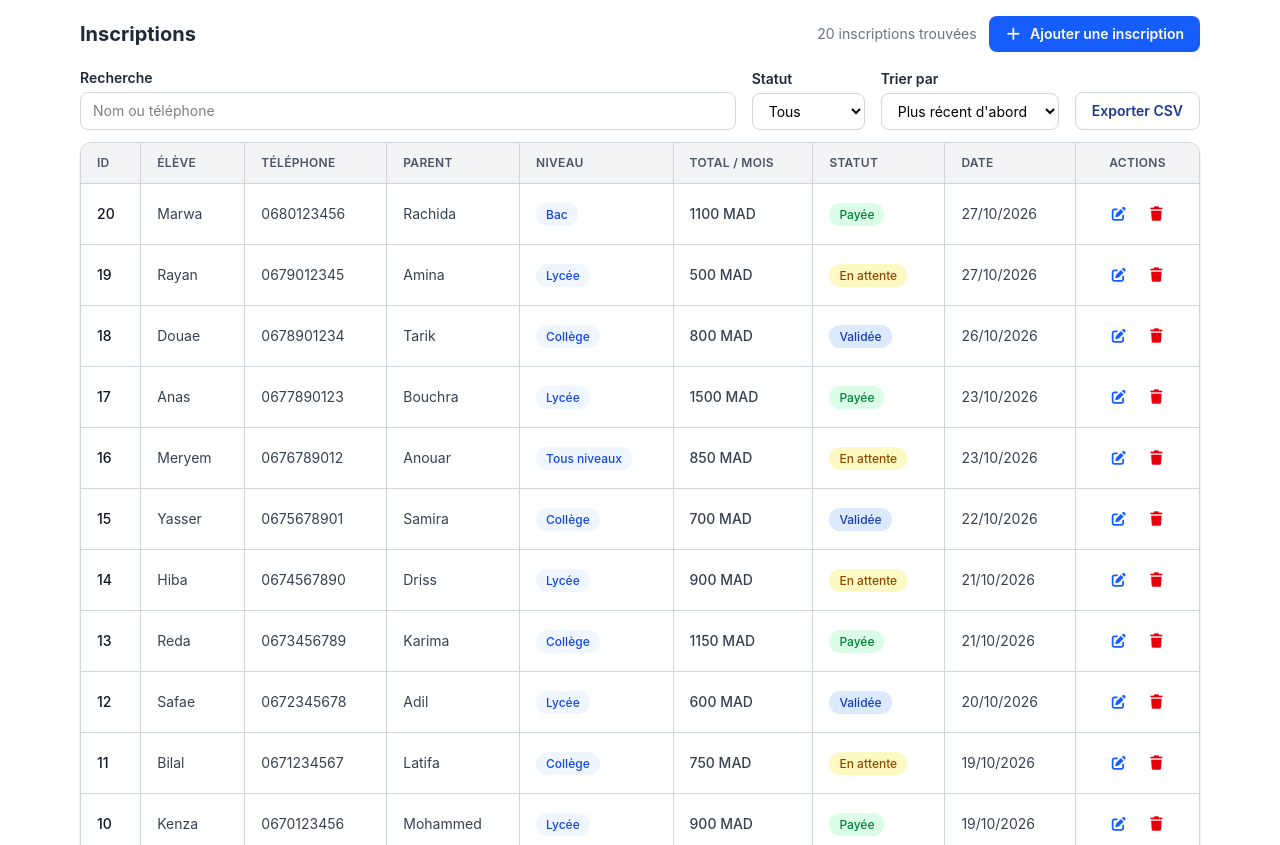
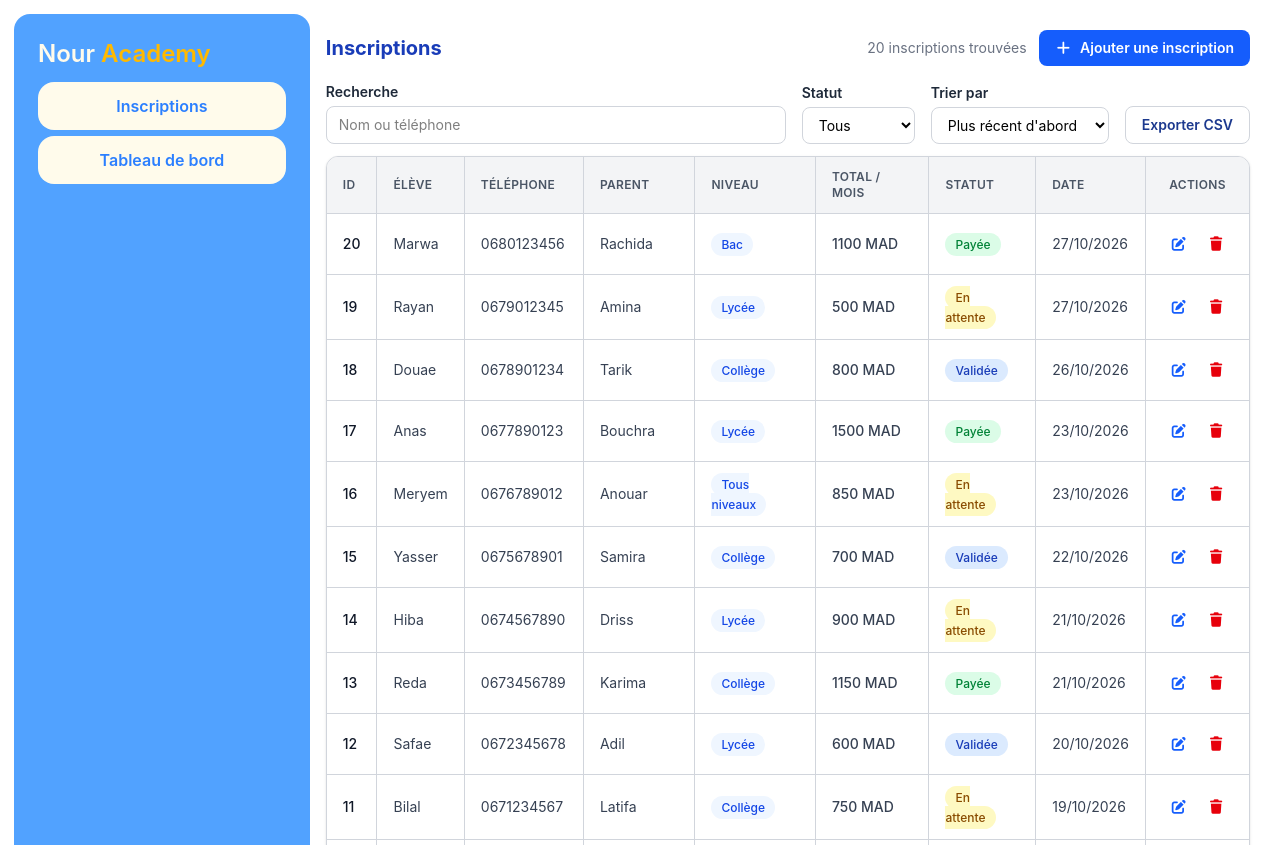
Before and after one commit to HSassouma/nour-academy-platform, a website built with Vite: page dashboard/index.html in a window 1280 px wide. Shown: the top 845 px of the page. Built offline with nearby package versions, Linux system fonts and the light colour scheme.

Commit message:
fait navbar html et design

```diff
--- /dev/null
+++ b/dashboard/administration.html
@@ -0,0 +1,11 @@
+<!DOCTYPE html>
+<html lang="en">
+<head>
+    <meta charset="UTF-8">
+    <meta name="viewport" content="width=device-width, initial-scale=1.0">
+    <title>Document</title>
+</head>
+<body>
+
+</body>
+</html>
--- a/dashboard/index.html
+++ b/dashboard/index.html
@@ -11,12 +11,24 @@
         crossorigin="anonymous" referrerpolicy="no-referrer">
 </head>
 
-<body>
+<body class="flex justify-around p-3.5 ">
     <header></header>
+     <aside id="side" class="bg-blue-400 p-6 w-[300px] rounded-2xl">
+        <h2 class="font-semibold text-2xl mb-3 text-amber-50">Nour <span class="text-amber-400">Academy</span></h2>
+       <div ></div>
+         <button class="btns bg-amber-50 mb-1.5 p-3 rounded-2xl font-semibold w-full hover:bg-amber-200 transition-colors text-blue-500"><a href="/dashboard/index.html">Inscriptions</a>
+
+        </button><br>
+        <button class="btns bg-amber-50 p-3 rounded-2xl w-full font-semibold  hover:bg-amber-200 transition-colors text-blue-500">
+           <a href="/dashboard/administration.html">Tableau de bord</a>
+        </button>
+       </div>
+    </aside>
     <main>
+
         <section class="mx-auto max-w-6xl p-4">
             <div class="mb-4 flex flex-wrap items-center justify-between gap-3">
-                <h3 class="text-xl font-bold text-gray-800">Inscriptions</h3>
+                <h3 class="text-xl font-bold text-3xl  text-blue-800">Inscriptions</h3>
                 <div class="flex items-center gap-3">
                     <span id="count" class="text-sm text-gray-500"></span>
                     <button id="open-registration-form" type="button" aria-controls="registration-form-container"
```
